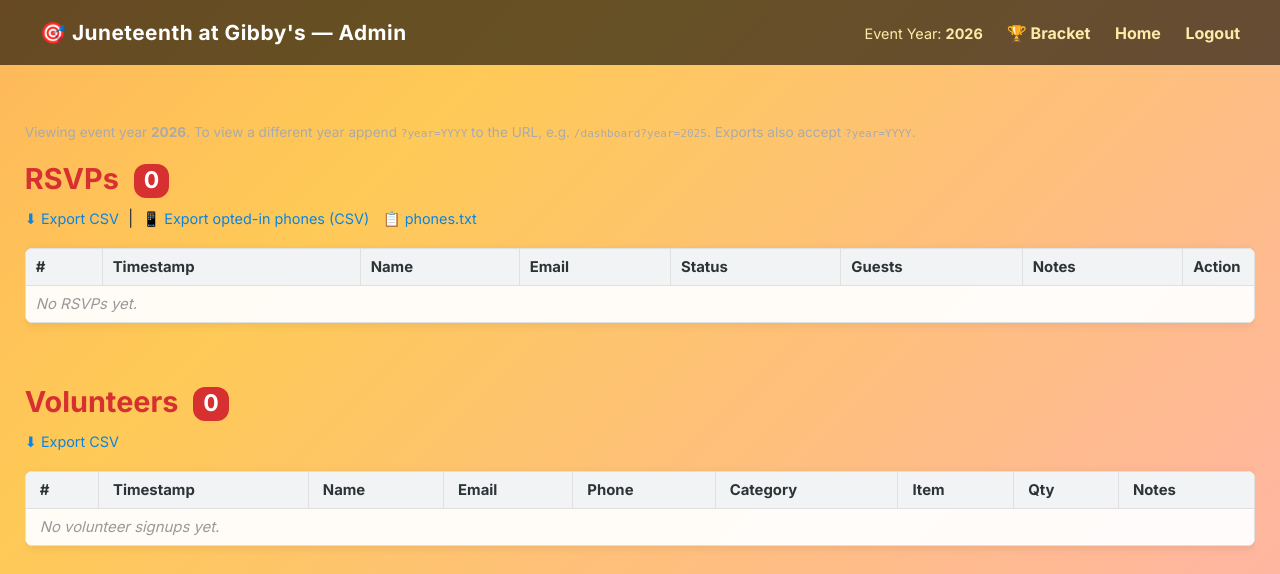
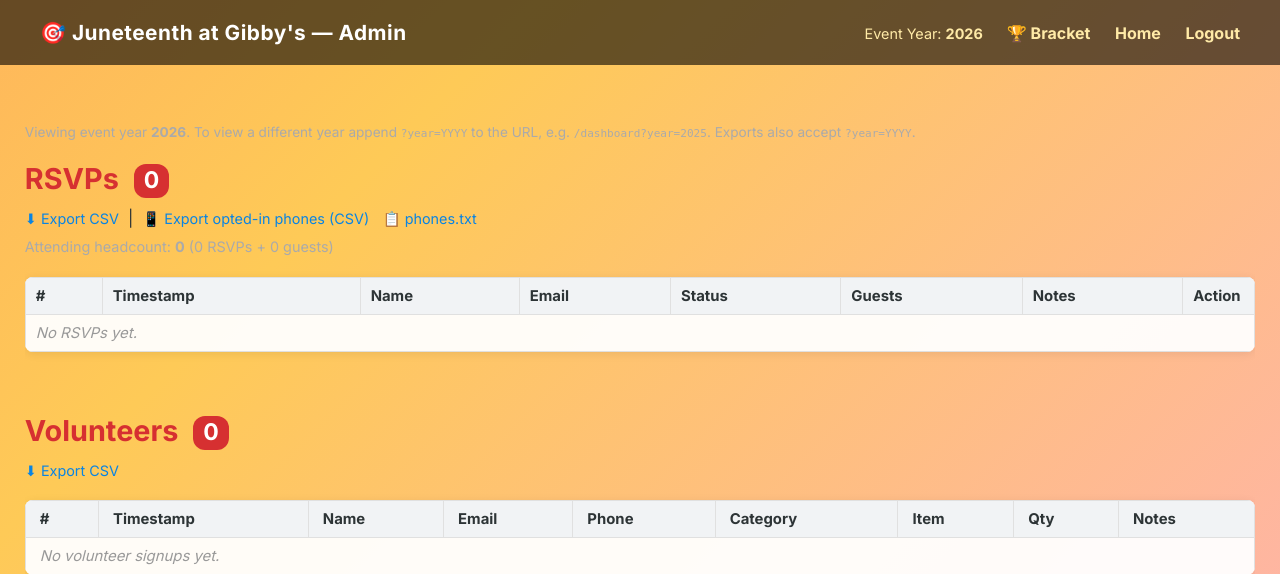
Before and after one commit to Flock-Gib/Beer-Olympics, a Flask app: page /dashboard in a window 1280 px wide. Shown: the top 574 px of the page. Run offline with Flask 3, Linux system fonts and the light colour scheme; the visitor is signed in with stand-in values (Sample User, id 1); data that the repository does not hold is empty.

Commit message:
Update dashboard guest headcount

```diff
--- a/app.py
+++ b/app.py
@@ -753,6 +753,9 @@ def dashboard():
     # Canonical ids that have at least one duplicate
     duplicate_canonical_ids = set(duplicate_groups.keys())
     duplicate_count = len(duplicate_extra_ids)
+    attending_rsvp_count = sum(1 for r in rsvps if r.status == 'attending')
+    additional_guest_count = sum(max(0, r.guests or 0) for r in rsvps if r.status == 'attending')
+    total_attending_count = attending_rsvp_count + additional_guest_count
 
     return render_template(
         'dashboard.html',
@@ -764,6 +767,9 @@ def dashboard():
         duplicate_extra_ids=duplicate_extra_ids,
         duplicate_canonical_ids=duplicate_canonical_ids,
         duplicate_count=duplicate_count,
+        attending_rsvp_count=attending_rsvp_count,
+        additional_guest_count=additional_guest_count,
+        total_attending_count=total_attending_count,
     )
 
 
--- a/templates/dashboard.html
+++ b/templates/dashboard.html
@@ -112,6 +112,12 @@
                 &nbsp;
                 <a href="/export/phones?year={{ selected_year }}&format=txt" title="Comma-separated list for copy/paste into your phone">📋 phones.txt</a>
             </div>
+            <p style="color:#aaa; font-size:0.9em; margin:0 0 12px;">
+                Attending headcount:
+                <strong>{{ total_attending_count }}</strong>
+                ({{ attending_rsvp_count }} RSVP{{ 's' if attending_rsvp_count != 1 else '' }}
+                + {{ additional_guest_count }} guest{{ 's' if additional_guest_count != 1 else '' }})
+            </p>
 
             {% if duplicate_count > 0 %}
             <div class="dup-alert" role="alert">
```
